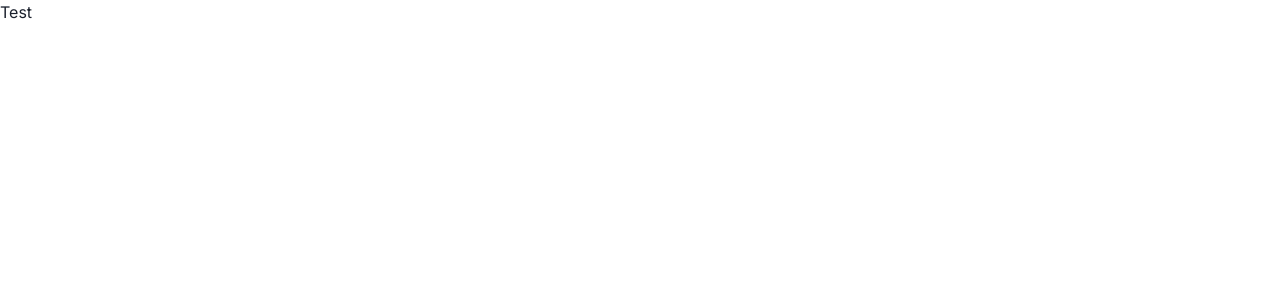
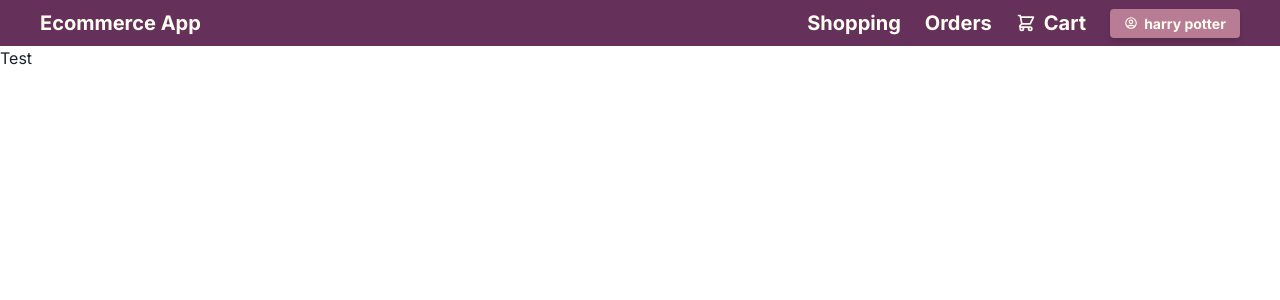
Before and after one commit to shreya2057/Ecommerce_application, a Next.js app: page / in a window 1280 px wide. Shown: the top 300 px of the page. Built offline with nearby package versions, Linux system fonts and the light colour scheme.

Commit message:
Navbar added

```diff
--- a/package.json
+++ b/package.json
@@ -19,6 +19,7 @@
     "react": "^18",
     "react-dom": "^18",
     "react-hook-form": "^7.49.3",
+    "react-icons": "^5.0.0",
     "react-query": "^3.39.3",
     "zustand": "^4.4.7"
   },
--- a/src/app/layout.tsx
+++ b/src/app/layout.tsx
@@ -2,6 +2,7 @@ import type { Metadata } from 'next'
 import { Inter } from 'next/font/google'
 import './globals.css'
 import { ChakraProvider } from '@chakra-ui/react'
+import NavBar from '@/components/Navbar'
 
 const inter = Inter({ subsets: ['latin'] })
 
@@ -20,6 +21,7 @@ export default function RootLayout({
     <html lang="en">
         <body className={inter.className}>
         <ChakraProvider>
+            <NavBar loggedIn={true}/>
             {children}
           </ChakraProvider>
         </body>
--- /dev/null
+++ b/src/components/Navbar.tsx
@@ -0,0 +1,141 @@
+'use client'
+import {
+    Box,
+    Flex,
+    IconButton,
+    Text,
+    useBreakpointValue
+} from "@chakra-ui/react";
+import { HiOutlineUserCircle, HiOutlineShoppingCart } from "react-icons/hi";
+import { useState } from "react";
+import { GiHamburgerMenu } from "react-icons/gi";
+import Link from "next/link";
+
+function NavBar(pt: {loggedIn: Boolean}){
+    const username = "harry potter";
+    const [showNavMenu, setShowNavMenu] = useState(false)
+    const menuVisibility = useBreakpointValue({"base": !showNavMenu, "md": false})
+    const buttonVisibility = useBreakpointValue({"base": false, "md": true})
+    const toggleMenu = ()=>{
+        if(showNavMenu){
+            setShowNavMenu(false);
+        } else{
+            setShowNavMenu(true)
+        }
+    }
+    return(
+        <Flex
+            direction={{"base": "column", "md": "row"}}
+            width={"100%"}
+            bgColor={"#653059"}
+            py={{"md":2}}
+            justifyContent={"space-between"}
+            align={{"base":"start","md":"center"}}
+        >
+            <Flex gap={2} px={10} py={{"base":3, "md":0}} >
+                <IconButton
+                    hidden={buttonVisibility}
+                    variant={"iconButton"}
+                    aria-label="Toggle Navigation"
+                    icon={<GiHamburgerMenu/>}
+                    onClick={toggleMenu}
+                />
+                <Link href={"/"}>
+                    <Text
+                        fontSize={"xl"}
+                        fontWeight={"bold"}
+                        textColor={"#fffdf0"}
+                    >
+                        Ecommerce App
+                    </Text>
+                </Link>
+            </Flex>
+            <Flex
+                flex={{"base": 1, "md":0}}
+                width={{"base": "100%"}}
+                hidden= {menuVisibility}
+                bgColor={{"base": "#b87c94", "md": "inherit"}}
+                direction={{"base": "column", "md": "row"}}
+                gap={{"base": 1,"md":6}}
+                height={"100%"}
+                fontSize={"xl"}
+                fontWeight={"bold"}
+                textColor={"#fffdf0"}
+                px={{"base": 10, "md":10}}
+                py={{"base": 3, "md":0}}
+                align={{"base":"start","md":"center"}}
+            >
+                <Link href={"/shopping"}>
+                    <Text>
+                        Shopping
+                    </Text>
+                </Link>
+                <Link href={"/orders"}>
+                    <Text>
+                        Orders
+                    </Text>
+                </Link>
+                {
+                    !pt.loggedIn
+                    &&
+                    <Flex
+                        direction={{"base": "column", "md": "row"}}
+                        gap={{"base": 1,"md":6}}
+                        align={{"base":"start","md":"center"}}
+                    >
+                        <Link href={"/"}>
+                            <Text>
+                                Login
+                            </Text>
+                        </Link>
+                        <Link href={"/signup"}>
+                            <Text>
+                                Signup
+                            </Text>
+                        </Link>
+                    </Flex>
+                }
+                {
+                    pt.loggedIn
+                    &&
+                    <Flex
+                        direction={{"base": "column", "md": "row"}}
+                        gap={{"base": 1,"md":6}}
+                        align={{"base":"start","md":"center"}}
+                    >
+                        <Link href={"/cart"}>
+                            <Box display={"flex"} gap={2}>
+                                <Box display={"flex"} alignSelf={"center"}>
+                                    <HiOutlineShoppingCart/>
+                                </Box>
+                                <Text>Cart</Text>
+                            </Box>
+                        </Link>
+                        <Link href={"/"}>
+                            <Box
+                                display={"flex"}
+                                justifyContent={"center"}
+                                alignContent={"center"}
+                                width={130}
+                                gap={1.5}
+                                bgColor={{"md": "#b87c94"}}
+                                py={{"md":1}}
+                                px={{"md":2}}
+                                rounded={{"md": "base"}}
+                                shadow={{"md":"md"}}
+                                fontSize={{"base":"lg","md":"sm"}}
+                            >
+                                <Box display={"flex"} alignSelf={"center"}>
+                                    <HiOutlineUserCircle/>
+                                </Box>
+                                <Text fontSize={"base"}>{username}</Text>
+                            </Box>
+                        </Link>
+                    </Flex>
+                }
+            </Flex>
+        </Flex>
+    );
+}
+
+export default NavBar;
```
Also changed, not shown: 1 other file (tests, documents, lock files or other folders).
